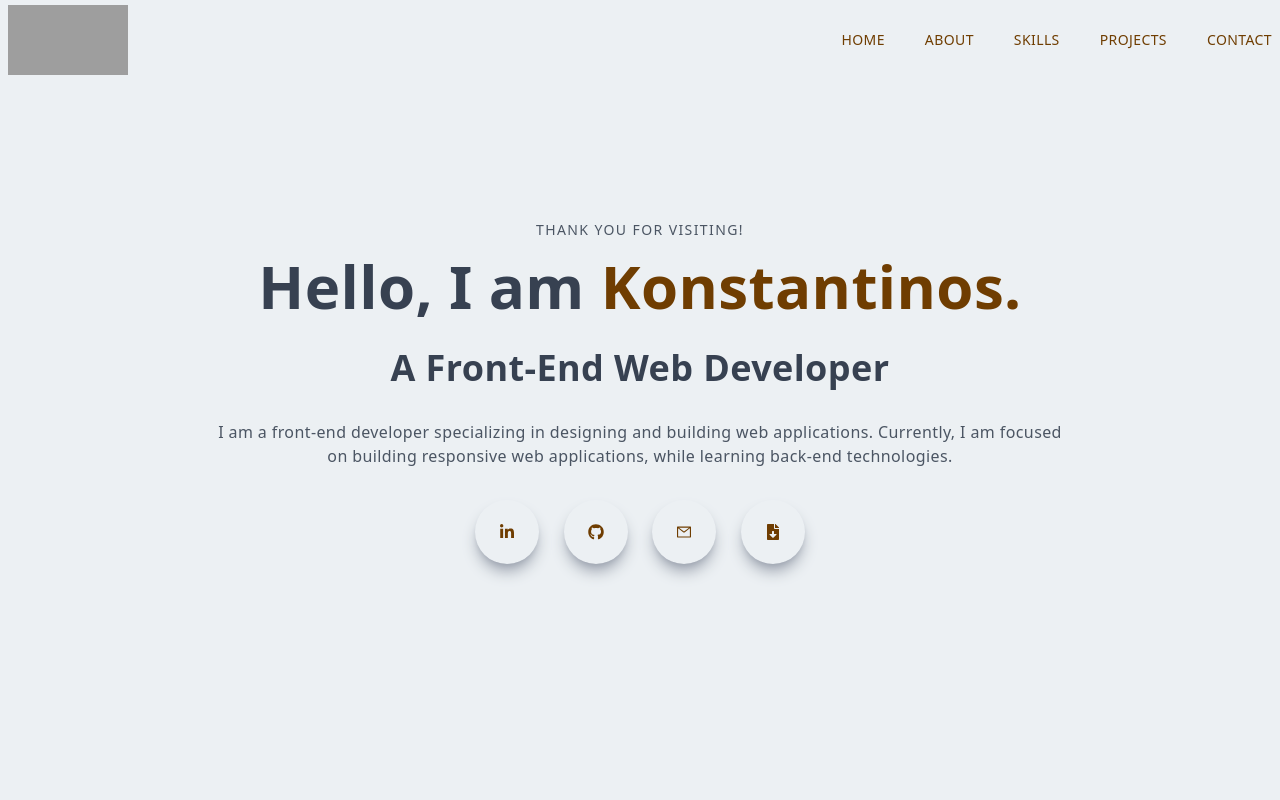
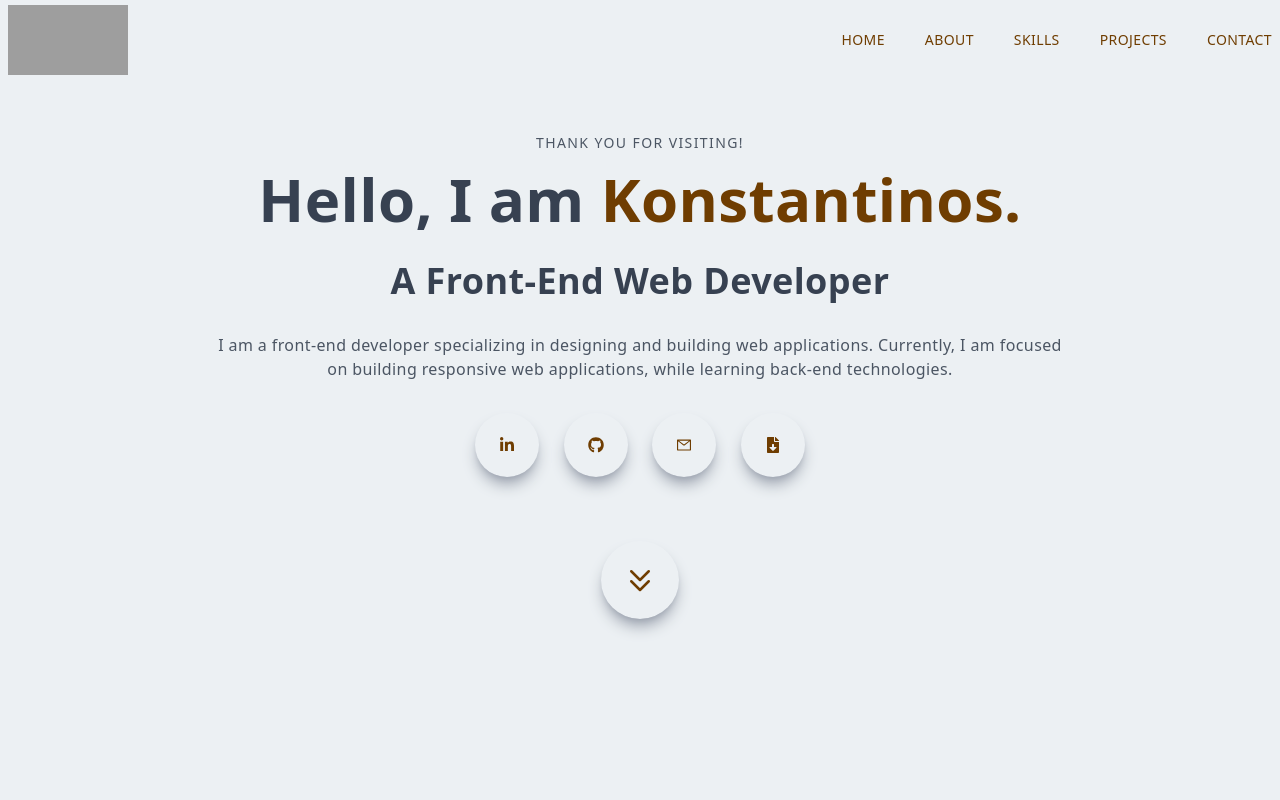
Before and after one commit to KonsGio/Portfolio-next.js, a Next.js app: page / in a window 1280 px wide. Shown: the top 800 px of the page. Built offline with nearby package versions, Linux system fonts and the light colour scheme; grey boxes are pictures that could not be loaded.

Commit message:
Continue button added in main page

```diff
--- a/components/Main.jsx
+++ b/components/Main.jsx
@@ -1,6 +1,8 @@
+import Link from 'next/link';
 import React from 'react'
 import {  AiOutlineMail  } from 'react-icons/ai';
 import { FaFileDownload, FaGithub, FaLinkedinIn } from 'react-icons/fa';
+import {HiOutlineChevronDoubleDown} from 'react-icons/hi';
 
 const Main = () => {
   return (
@@ -31,8 +33,16 @@
                         <a href='https://mega.nz/file/xYNlnSCI#B8-UZI987dsWx41SDiqhOHc9Sg0EBqUZKvHOe7P65Ig' target='_blank' className='text-[#6f3d01]'><FaFileDownload /></a>
                    </div>
                 </div>
+                <div className='flex justify-center py-12'>
+                    <Link href='/#about'>
+                        <div className='rounded-full shadow-gray-400 shadow-lg p-6 cursor-pointer hover:scale-110 ease-in duration-300 hover:shadow-gray-600'>
+                            <HiOutlineChevronDoubleDown size={30} className='m-auto text-[#6f3d01]'/>
+                        </div>
+                    </Link>
+            </div>
             </div>
         </div>
+
     </div>
   )
 }
```
